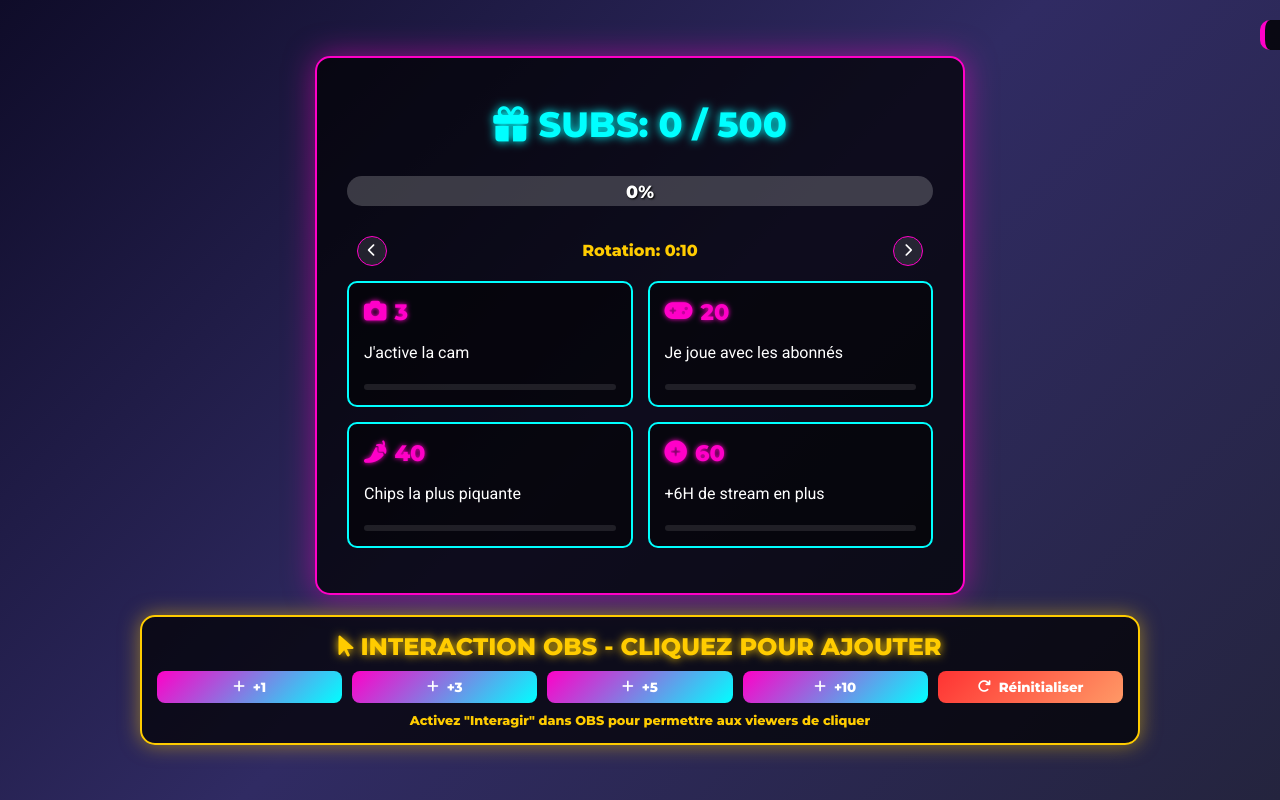
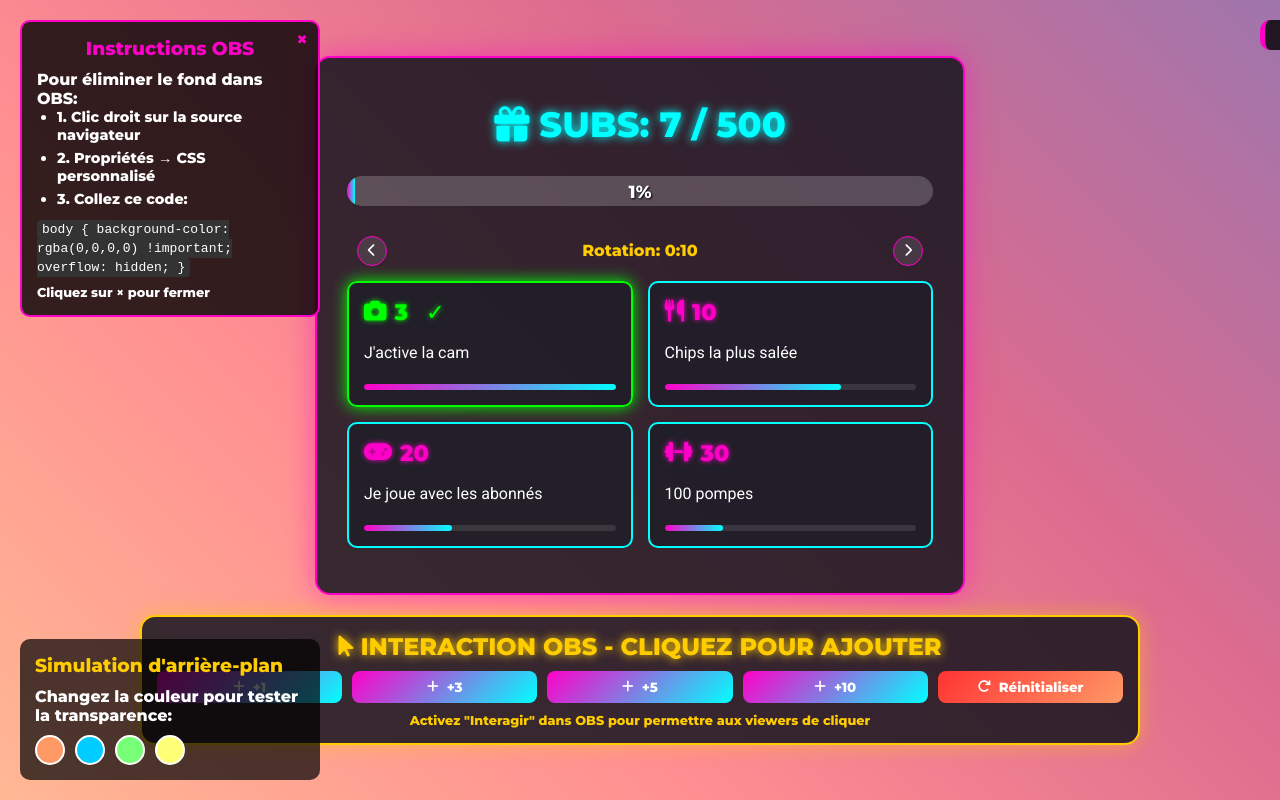
Before and after one commit to walid814/twitch-subgoals, a plain HTML site: page index.html in a window 1280 px wide. Drawn offline with Linux system fonts and the light colour scheme.

Commit message:
Update index.html

```diff
--- a/index.html
+++ b/index.html
@@ -3,7 +3,7 @@
 <head>
     <meta charset="UTF-8">
     <meta name="viewport" content="width=device-width, initial-scale=1.0">
-    <title>Tableau de Bord Stream</title>
+    <title>Overlay OBS - Squadir</title>
     <link rel="stylesheet" href="https://cdnjs.cloudflare.com/ajax/libs/font-awesome/6.4.0/css/all.min.css">
     <style>
         @import url('https://fonts.googleapis.com/css2?family=Montserrat:wght@800;900&family=Roboto:wght@400;700&display=swap');
@@ -15,7 +15,7 @@
         }
 
         body {
-            background: linear-gradient(135deg, #0f0c29, #302b63, #24243e);
+            background-color: transparent !important;
             color: white;
             font-family: 'Montserrat', sans-serif;
             min-height: 100vh;
@@ -24,7 +24,7 @@
             flex-direction: column;
             justify-content: center;
             align-items: center;
-            overflow-x: hidden;
+            overflow: hidden;
             gap: 20px;
         }
 
@@ -38,7 +38,7 @@
         .container {
             width: 650px;
             margin: 0 auto;
-            background: rgba(0, 0, 0, 0.7);
+            background: rgba(20, 20, 30, 0.85); /* Fond semi-transparent sombre */
             border-radius: 15px;
             padding: 30px;
             box-shadow: 0 0 30px rgba(255, 0, 200, 0.5);
@@ -49,6 +49,7 @@
             animation: slideInSwing 1.2s forwards;
             display: flex;
             flex-direction: column;
+            backdrop-filter: blur(5px); /* Effet de flou sur l'arrière-plan */
         }
 
         .counter {
@@ -82,7 +83,7 @@
             height: 100%;
             background: linear-gradient(90deg, #ff00c8, #00ffff);
             border-radius: 15px;
-            width: 0%;
+            width: 1.4%;
             transition: width 1s ease;
         }
 
@@ -144,7 +145,7 @@
         }
 
         .goal {
-            background: rgba(0, 0, 0, 0.5);
+            background: rgba(30, 30, 40, 0.8);
             border: 2px solid #00ffff;
             border-radius: 10px;
             padding: 15px;
@@ -204,7 +205,7 @@
             height: 100%;
             background: linear-gradient(90deg, #ff00c8, #00ffff);
             border-radius: 4px;
-            width: 0%;
+            width: 70%;
             transition: width 0.5s ease;
         }
 
@@ -218,7 +219,7 @@
 
         .interaction-panel {
             width: 1000px;
-            background: rgba(0, 0, 0, 0.7);
+            background: rgba(20, 20, 30, 0.85);
             border: 2px solid #ffcc00;
             border-radius: 15px;
             padding: 15px;
@@ -229,6 +230,7 @@
             animation: slideInSwing 1.1s forwards 1.8s;
             display: flex;
             flex-direction: column;
+            backdrop-filter: blur(5px);
         }
 
         .interaction-title {
@@ -411,25 +413,153 @@
             50% { transform: scale(1.2); }
             100% { transform: scale(1); }
         }
+
+        /* Styles pour la prévisualisation OBS */
+        .obs-preview {
+            position: fixed;
+            top: 20px;
+            left: 20px;
+            background: rgba(0, 0, 0, 0.8);
+            color: white;
+            padding: 15px;
+            border-radius: 10px;
+            border: 2px solid #ff00c8;
+            z-index: 1000;
+            max-width: 300px;
+        }
+
+        .obs-preview h3 {
+            color: #ff00c8;
+            margin-bottom: 10px;
+            text-align: center;
+        }
+
+        .obs-preview ul {
+            margin-left: 20px;
+            margin-bottom: 10px;
+        }
+
+        .obs-preview li {
+            margin-bottom: 5px;
+            font-size: 0.9rem;
+        }
+
+        .obs-preview code {
+            background: #333;
+            padding: 2px 5px;
+            border-radius: 4px;
+        }
+
+        .close-preview {
+            position: absolute;
+            top: 5px;
+            right: 10px;
+            cursor: pointer;
+            font-size: 1.2rem;
+            color: #ff00c8;
+        }
+
+        /* Simulation d'arrière-plan pour la démo */
+        .background-demo {
+            position: fixed;
+            top: 0;
+            left: 0;
+            width: 100%;
+            height: 100%;
+            background: linear-gradient(45deg, #ff9966, #ff5e62, #cc2b5e, #753a88);
+            z-index: -1;
+            opacity: 0.7;
+        }
+
+        .demo-controls {
+            position: fixed;
+            bottom: 20px;
+            left: 20px;
+            background: rgba(0, 0, 0, 0.7);
+            padding: 15px;
+            border-radius: 10px;
+            color: white;
+            z-index: 1000;
+            max-width: 300px;
+        }
+
+        .demo-controls h3 {
+            color: #ffcc00;
+            margin-bottom: 10px;
+        }
+
+        .color-options {
+            display: flex;
+            gap: 10px;
+            margin-top: 10px;
+        }
+
+        .color-option {
+            width: 30px;
+            height: 30px;
+            border-radius: 50%;
+            cursor: pointer;
+            border: 2px solid white;
+        }
     </style>
 </head>
 <body>
+    <div class="background-demo"></div>
+
+    <div class="obs-preview">
+        <span class="close-preview" onclick="this.parentElement.style.display='none'">×</span>
+        <h3>Instructions OBS</h3>
+        <p>Pour éliminer le fond dans OBS:</p>
+        <ul>
+            <li>1. Clic droit sur la source navigateur</li>
+            <li>2. Propriétés → CSS personnalisé</li>
+            <li>3. Collez ce code:</li>
+        </ul>
+        <code>body { background-color: rgba(0,0,0,0) !important; overflow: hidden; }</code>
+        <p style="margin-top: 10px; font-size: 0.8rem;">Cliquez sur × pour fermer</p>
+    </div>
+
+    <div class="demo-controls">
+        <h3>Simulation d'arrière-plan</h3>
+        <p>Changez la couleur pour tester la transparence:</p>
+        <div class="color-options">
+            <div class="color-option" style="background: #ff9966;" onclick="changeBackground('linear-gradient(45deg, #ff9966, #ff5e62, #cc2b5e, #753a88)')"></div>
+            <div class="color-option" style="background: #00ccff;" onclick="changeBackground('linear-gradient(45deg, #00ccff, #00aacc, #0088aa, #006688)')"></div>
+            <div class="color-option" style="background: #77ff77;" onclick="changeBackground('linear-gradient(45deg, #77ff77, #55dd55, #33bb33, #119911)')"></div>
+            <div class="color-option" style="background: #ffff77;" onclick="changeBackground('linear-gradient(45deg, #ffff77, #ffff55, #ffff33, #ffff11)')"></div>
+        </div>
+    </div>
+
     <div class="main-container">
+
+        <!-- Compteur de subs -->
         <div class="container">
             <div class="counter">
-                 <i class="fas fa-gift"></i> SUBS: <span id="subCount">0</span>/<span id="maxSubs">500</span>
+                <i class="fas fa-gift"></i>
+                <span>SUBS:</span>
+                <span id="subCount">7</span>
+                <span>/</span>
+                <span id="maxSubs">500</span>
             </div>
 
+            <!-- Barre de progression principale -->
             <div class="progress-bar">
                 <div class="progress" id="subProgress"></div>
-                <div class="progress-text" id="progressText">0%</div>
+                <div class="progress-text" id="progressText">1.4%</div>
             </div>
 
+            <!-- Rotateur d'objectifs -->
             <div class="goals-rotator">
                 <div class="rotator-controls">
-                    <button class="rotator-btn prev" onclick="changeGoalSet(-1)"><i class="fas fa-chevron-left"></i></button>
-                    <span class="rotator-timer">Rotation: <span id="timer">0:15</span></span>
-                    <button class="rotator-btn next" onclick="changeGoalSet(1)"><i class="fas fa-chevron-right"></i></button>
+                    <button class="rotator-btn prev" onclick="changeGoalSet(-1)">
+                        <i class="fas fa-chevron-left"></i>
+                    </button>
+                    <span class="rotator-timer">
+                        Rotation: <span id="timer">0:15</span>
+                    </span>
+                    <button class="rotator-btn next" onclick="changeGoalSet(1)">
+                        <i class="fas fa-chevron-right"></i>
+                    </button>
                 </div>
                 <div class="active-goals" id="activeGoals">
                     <!-- Les objectifs actifs seront insérés ici par JavaScript -->
@@ -439,18 +569,32 @@
 
         <!-- Panel d'interaction pour OBS -->
         <div class="interaction-panel">
-            <div class="interaction-title"><i class="fas fa-mouse-pointer"></i> INTERACTION OBS - CLIQUEZ POUR AJOUTER</div>
+            <div class="interaction-title">
+                <i class="fas fa-mouse-pointer"></i>
+                INTERACTION OBS - CLIQUEZ POUR AJOUTER
+            </div>
             <div class="interaction-controls">
-                <button class="interaction-btn" onclick="updateSubs(1)"><i class="fas fa-plus"></i> +1</button>
-                <button class="interaction-btn" onclick="updateSubs(3)"><i class="fas fa-plus"></i> +3</button>
-                <button class="interaction-btn" onclick="updateSubs(5)"><i class="fas fa-plus"></i> +5</button>
-                <button class="interaction-btn" onclick="updateSubs(10)"><i class="fas fa-plus"></i> +10</button>
-                <button class="interaction-btn reset" onclick="resetSubs()"><i class="fas fa-redo"></i> Réinitialiser</button>
+                <button class="interaction-btn" onclick="updateSubs(1)">
+                    <i class="fas fa-plus"></i> +1
+                </button>
+                <button class="interaction-btn" onclick="updateSubs(3)">
+                    <i class="fas fa-plus"></i> +3
+                </button>
+                <button class="interaction-btn" onclick="updateSubs(5)">
+                    <i class="fas fa-plus"></i> +5
+                </button>
+                <button class="interaction-btn" onclick="updateSubs(10)">
+                    <i class="fas fa-plus"></i> +10
+                </button>
+                <button class="interaction-btn reset" onclick="resetSubs()">
+                    <i class="fas fa-redo"></i> Réinitialiser
+                </button>
             </div>
             <div class="click-info">
                 <p>Activez "Interagir" dans OBS pour permettre aux viewers de cliquer</p>
             </div>
         </div>
+
     </div>
 
     <div class="notification" id="notification">
@@ -459,7 +603,7 @@
 
     <script>
         // Configuration
-        let currentSubs = 0;
+        let currentSubs = 7;
         let maxSubs = 500;
         let completedGoals = [];
         let currentGoalSet = 0;
@@ -469,20 +613,20 @@
         // Tous les objectifs
         const allGoals = [
             {threshold: 3, icon: 'fa-camera', text: "J'active la cam"},
+            {threshold: 10, icon: 'fa-utensils', text: "Chips la plus salée"},
             {threshold: 20, icon: 'fa-gamepad', text: "Je joue avec les abonnés"},
+            {threshold: 30, icon: 'fa-dumbbell', text: "100 pompes"},
             {threshold: 40, icon: 'fa-pepper-hot', text: "Chips la plus piquante"},
+            {threshold: 50, icon: 'fa-cocktail', text: "Mounette me fait un cocktail dégueulasse"},
             {threshold: 60, icon: 'fa-plus-circle', text: "+6H de stream en plus"},
+            {threshold: 80, icon: 'fa-ghost', text: "On joue à un jeu d'horreur hardcore"},
             {threshold: 100, icon: 'fa-tshirt', text: "1 KILL = 1 Vêtement en reload"},
+            {threshold: 120, icon: 'fa-bed', text: "J'active la caméra pendant que je dors"},
             {threshold: 140, icon: 'fa-plus-circle', text: "+12H de stream en plus"},
+            {threshold: 180, icon: 'fa-chain-broken', text: "Je dois finir Chained Together sans tomber"},
             {threshold: 200, icon: 'fa-cookie', text: "Je mange des croquettes"},
-            {threshold: 500, icon: 'fa-trophy', text: "Bootcamp FNCS avec NOAGGS en 2026"},
-            {threshold: 10, icon: 'fa-utensils', text: "Chips la plus salée"},
-            {threshold: 30, icon: 'fa-dumbbell', text: "100 pompes"},
-            {threshold: 50, icon: 'fa-cocktail', text: "Mounette me fait un cocktail dégueulasse"},
-            {threshold: 80, icon: 'fa-ghost', text: "On joue à un jeu d'horreur hardcore"},
-            {threshold: 120, icon: 'fa-bed', text: "J'active la caméra pendant que je dors"},
-            {threshold: 180, icon: 'fa-chain-broken', text: "Je dois finir Chained Together sans tomber"},
-            {threshold: 300, icon: 'fa-utensil-spoon', text: "Je cuisine en stream"}
+            {threshold: 300, icon: 'fa-utensil-spoon', text: "Je cuisine en stream"},
+            {threshold: 500, icon: 'fa-trophy', text: "Bootcamp FNCS avec NOAGGS en 2026"}
         ];
 
         // Groupes d'objectifs (4 par groupe)
@@ -506,6 +650,11 @@
         updateSubsDisplay();
         displayGoalSet(0);
         startRotationTimer();
+
+        // Fonction pour changer l'arrière-plan de démonstration
+        function changeBackground(gradient) {
+            document.querySelector('.background-demo').style.background = gradient;
+        }
 
         // Charger depuis le stockage local
         function loadSubsFromStorage() {
@@ -574,7 +723,7 @@
                     </div>
                     <div class="mini-progress">
                         <div class="mini-progress-bar" data-threshold="${goal.threshold}"></div>
-                        <div class="mini-progress-text">0/${goal.threshold}</div>
+                        <div class="mini-progress-text">${Math.min(currentSubs, goal.threshold)}/${goal.threshold}</div>
                     </div>
                 `;
 
```
